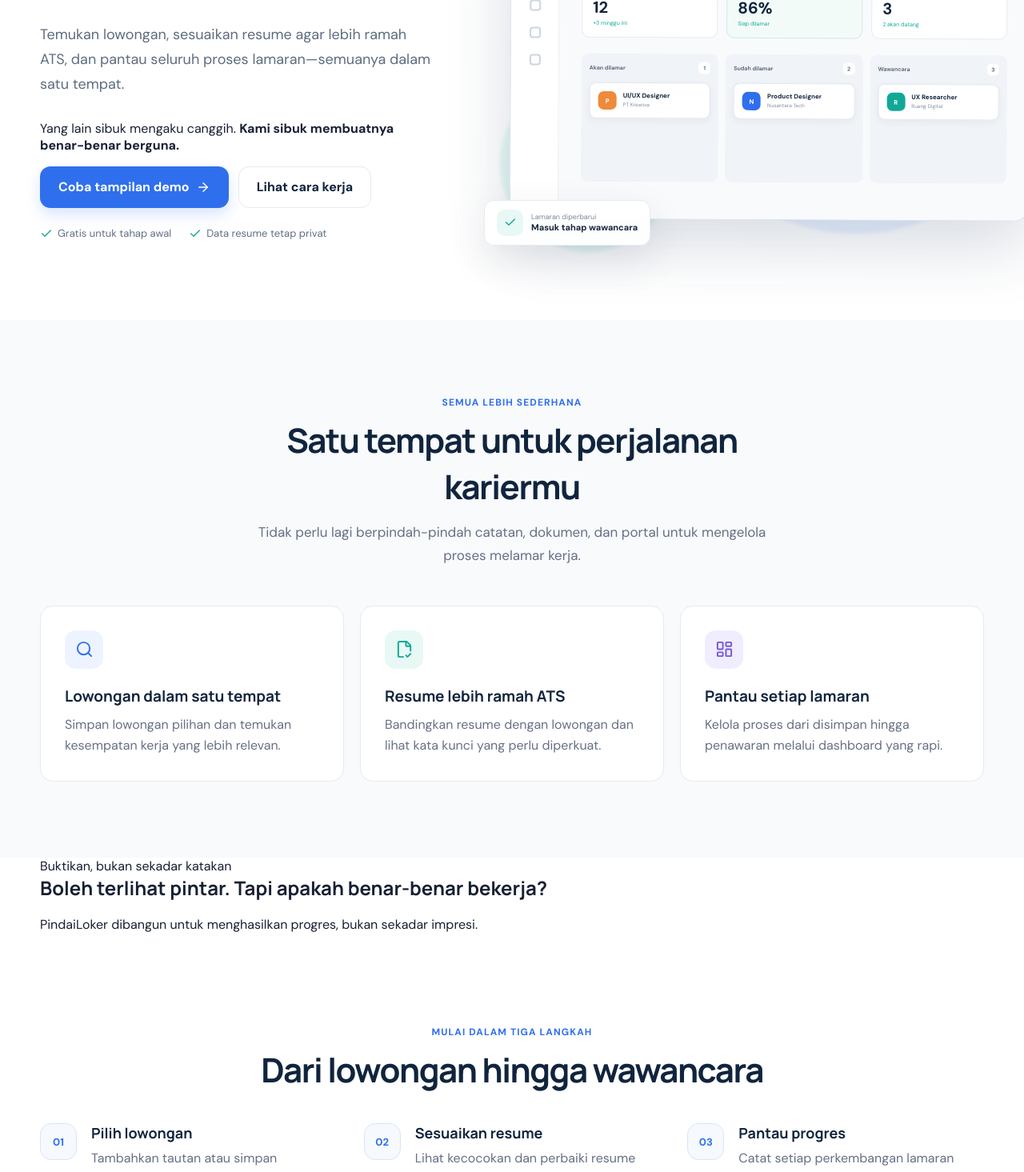
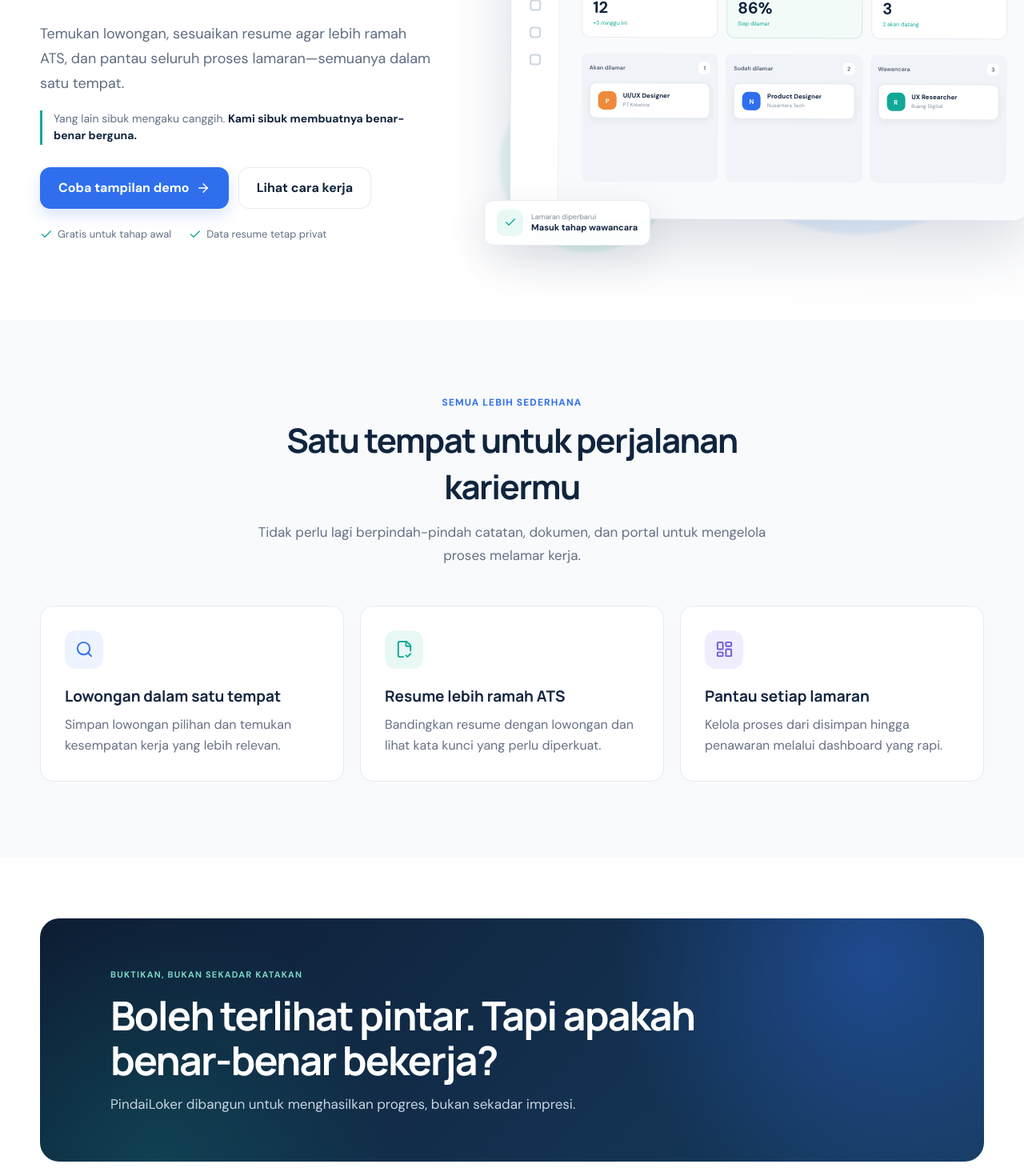
Before and after one commit to eltonmalumbot/pindailoker, a Next.js app: page / in a window 1280 px wide. Shown: the part 340-1805 px from the top of the page at 80% size. Built offline with nearby package versions, Linux system fonts and the light colour scheme.

Commit message:
Tambahkan pesan kompetitif PindaiLoker

```diff
--- a/app/globals.css
+++ b/app/globals.css
@@ -398,6 +398,20 @@ h3,
   line-height: 1.72;
 }
 
+.hero-challenge {
+  max-width: 570px;
+  margin: -12px 0 28px;
+  padding-left: 14px;
+  color: #607087;
+  border-left: 3px solid var(--teal);
+  font-size: 14px;
+  line-height: 1.55;
+}
+
+.hero-challenge strong {
+  color: var(--navy);
+}
+
 .hero-actions {
   display: flex;
   flex-wrap: wrap;
@@ -877,6 +891,48 @@ h3,
 .feature-card p {
   margin: 0;
   color: var(--muted);
+  line-height: 1.65;
+}
+
+.challenge-section {
+  padding-top: 76px;
+}
+
+.challenge-card {
+  position: relative;
+  overflow: hidden;
+  padding: 58px clamp(30px, 7vw, 88px);
+  color: #fff;
+  border-radius: var(--radius-lg);
+  background:
+    radial-gradient(circle at 88% 18%, rgba(47, 111, 237, 0.38), transparent 30%),
+    radial-gradient(circle at 12% 100%, rgba(17, 168, 151, 0.2), transparent 28%),
+    linear-gradient(135deg, #0d1e34, #173c60);
+}
+
+.challenge-label {
+  display: inline-block;
+  margin-bottom: 16px;
+  color: #7bd6c9;
+  font-size: 11px;
+  font-weight: 800;
+  letter-spacing: 1.2px;
+  text-transform: uppercase;
+}
+
+.challenge-card h2 {
+  max-width: 780px;
+  margin-bottom: 13px;
+  font-size: clamp(30px, 4.5vw, 50px);
+  line-height: 1.12;
+  letter-spacing: -1.8px;
+}
+
+.challenge-card p {
+  max-width: 680px;
+  margin: 0;
+  color: #c7d4e2;
+  font-size: 17px;
   line-height: 1.65;
 }
 
@@ -2749,6 +2805,15 @@ h3,
     font-size: 16px;
   }
 
+  .hero-challenge {
+    margin-inline: auto;
+    padding: 12px 15px;
+    border-left: 0;
+    border-radius: 11px;
+    background: #f3f8ff;
+    font-size: 13px;
+  }
+
   .hero-actions {
     flex-direction: column;
   }
@@ -2784,6 +2849,23 @@ h3,
   .feature-section,
   .steps-section {
     padding-block: 70px;
+  }
+
+  .challenge-section {
+    padding-top: 48px;
+  }
+
+  .challenge-card {
+    padding: 35px 24px;
+  }
+
+  .challenge-card h2 {
+    font-size: 30px;
+    letter-spacing: -1px;
+  }
+
+  .challenge-card p {
+    font-size: 15px;
   }
 
   .section-heading {
```
